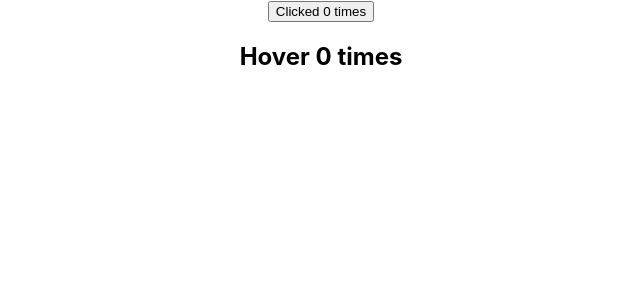
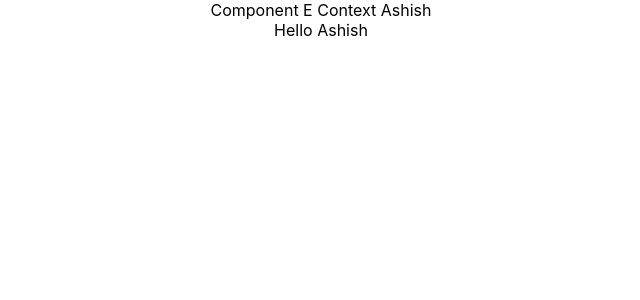
Before and after one commit to AshishZiniya/book-store, a React (Create React App) app: page / in a window 1280 px wide. Shown: the top 300 px of the page, without its empty margins (319-959 px from the left). Built offline with nearby package versions, Linux system fonts and the light colour scheme.

Commit message:
DAY 10 ALL

```diff
--- a/src/App.js
+++ b/src/App.js
@@ -1,24 +1,15 @@
 import React, { Component } from 'react';
 import './App.css';
-import ClickCounterTwo from './component/ClickCounterTwo';
-import Counter1 from './component/Counter1';
-import HoverCounterTwo from './component/HoverCounterTwo';
-// import User from './component/User';
-// import ClickCounter from './component/ClickCounter';
-// import HoverCounter from './component/HoverCounter';
-
+import ComponentC from './component/ComponentC';
+import { UserProvider } from './component/UserContext';
 
 class App extends Component {
   render() {
     return (
       <div className="App">
-        <Counter1>{(count, increamentCount) => <ClickCounterTwo count={count} increamentCount={increamentCount}/>}</Counter1>
-        <Counter1>{(count, increamentCount) => <HoverCounterTwo count={count} increamentCount={increamentCount}/>}</Counter1>
-        {/* <ClickCounterTwo/>
-        <HoverCounterTwo/>
-        <User render={(isLoggedIn) => isLoggedIn ? 'Ashish' : 'Guest'}/> */}
-        {/* <ClickCounter name='Ashish'/>
-        <HoverCounter/> */}
+        <UserProvider value="Ashish">
+          <ComponentC />
+        </UserProvider>
       </div>
     );
   }
--- /dev/null
+++ b/src/component/ComponentC.js
@@ -0,0 +1,14 @@
+import React, { Component } from 'react'
+import ComponentE from './ComponentE'
+
+class ComponentC extends Component {
+  render() {
+    return (
+      <div>
+        <ComponentE/>
+      </div>
+    )
+  }
+}
+
+export default ComponentC
--- /dev/null
+++ b/src/component/ComponentE.js
@@ -0,0 +1,17 @@
+import React, { Component } from 'react'
+import ComponentF from './ComponentF'
+import UserContext from './UserContext'
+
+class ComponentE extends Component {
+    static contextType = UserContext
+  render() {
+    return (
+      <div>
+        Component E Context {this.context}
+        <ComponentF/>
+      </div>
+    )
+  }
+}
+
+export default ComponentE
--- /dev/null
+++ b/src/component/ComponentF.js
@@ -0,0 +1,18 @@
+import React, { Component } from 'react'
+import { UserConsumer } from './UserContext'
+
+class ComponentF extends Component {
+  render() {
+    return (
+      <div>
+        <UserConsumer>
+            {username =>{
+                return <div>Hello {username}</div>
+            }}
+        </UserConsumer>
+      </div>
+    )
+  }
+}
+
+export default ComponentF
--- /dev/null
+++ b/src/component/UserContext.js
@@ -0,0 +1,9 @@
+import React from "react";
+
+const UserContext = React.createContext('Codevolution')
+
+const UserProvider = UserContext.Provider
+const UserConsumer = UserContext.Consumer
+
+export { UserProvider, UserConsumer }
+export default UserContext
```
